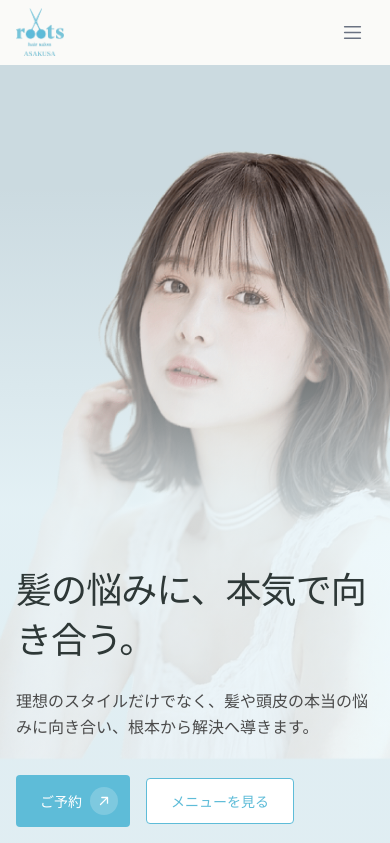
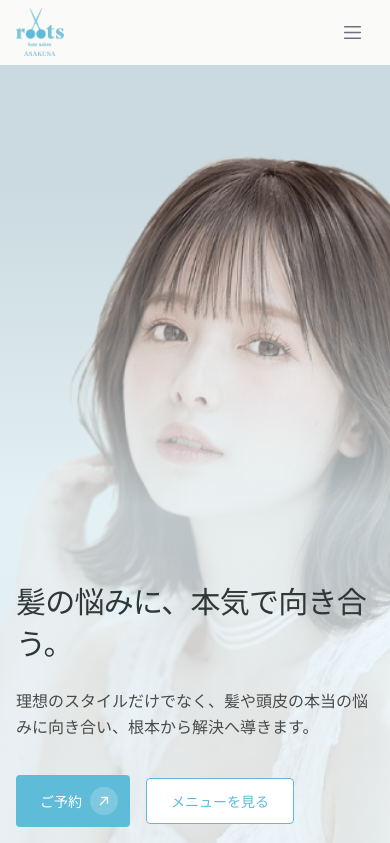
Before and after one commit to reidizhupa/hairsalontokyo, a Next.js app: page / in a window 390 px wide. Shown: the top 843 px of the page. Built offline with nearby package versions, Linux system fonts and the light colour scheme.

Commit message:
hero mobile

```diff
--- a/src/components/hero.tsx
+++ b/src/components/hero.tsx
@@ -32,7 +32,7 @@ export function Hero() {
                     fill
                     priority
                     sizes="100vw"
-                    className="object-cover object-[75%_20%] sm:object-[55%_20%]"
+                    className="scale-130 object-cover object-[75%_50%] translate-y-25 sm:scale-100 sm:object-[55%_20%] sm:translate-y-0"
                 />
                 <div className="absolute inset-0 bg-linear-to-t from-accent-soft/70 from-15% via-accent-soft/80 md:via-accent-soft/20 via-45% to-transparent to-85%" />
             </div>
@@ -42,7 +42,7 @@ export function Hero() {
                 className="relative z-10 mx-auto w-full max-w-7xl px-4 pb-10 sm:px-6 sm:pb-16 lg:px-10 lg:pb-50"
             >
                 <Reveal className="max-w-xl">
-                    <h1 className="font-serif text-4xl font-medium leading-[1.4] tracking-tight text-foreground sm:text-5xl lg:text-6xl">
+                    <h1 className="font-serif text-3xl font-medium leading-[1.4] tracking-tight text-foreground sm:text-5xl lg:text-6xl">
                         髪の悩みに、本気で向き合う。
                     </h1>
                     <p className="mt-6 max-w-md text-base leading-relaxed text-foreground-muted">
```
